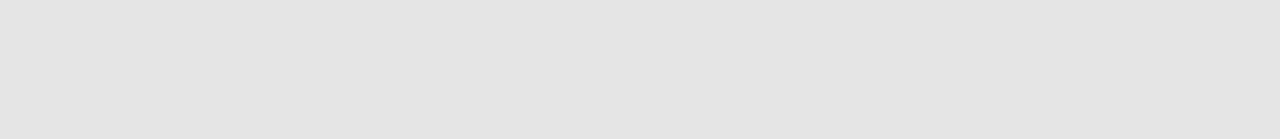
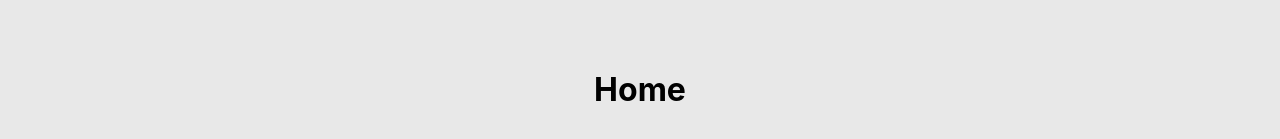
Before and after one commit to Amaury-Vasquez/typescript-blog, a React (Create React App) app: page / in a window 1280 px wide. Shown: the part 343-482 px from the top of the page. Built offline with nearby package versions, Linux system fonts and the light colour scheme.

Commit message:
route detail

```diff
--- a/src/App.tsx
+++ b/src/App.tsx
@@ -11,7 +11,7 @@ function App() {
       <GlobalStyles />
       <Layout>
         <Router>
-          <Home path="/React-Layout" />
+          <Home path="/" />
         </Router>
       </Layout>
     </Fragment>
```
